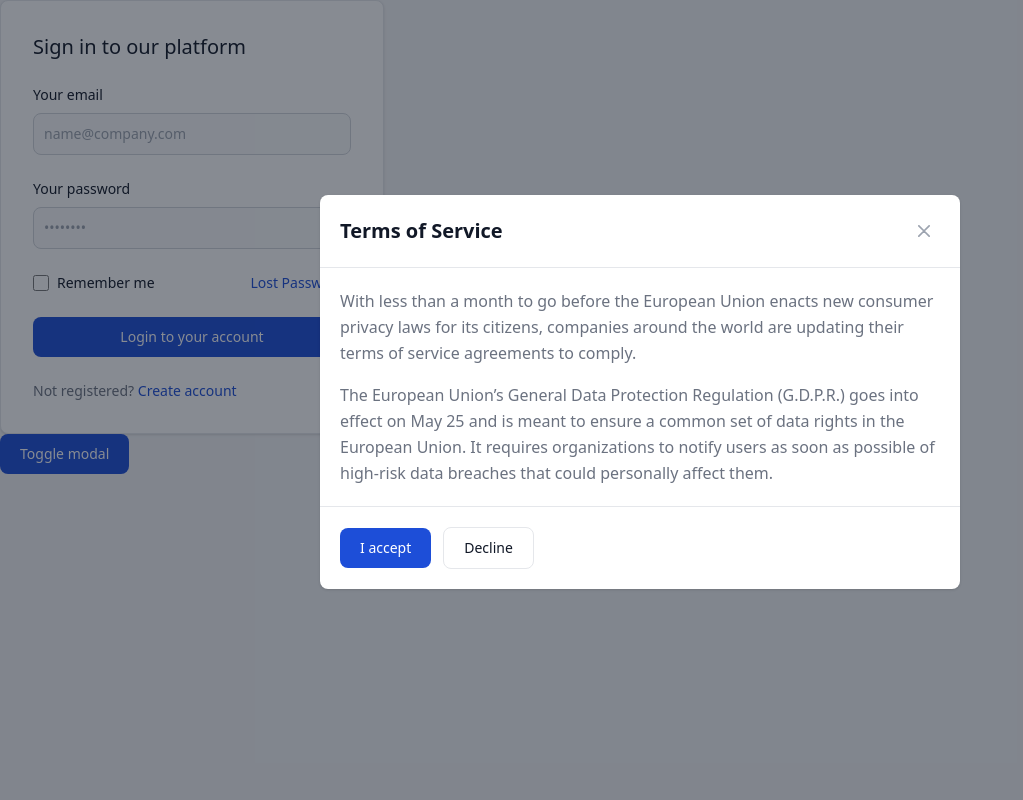
After one commit to ExiledVentia/generic-shopping-website, a PHP site: page /login.php in a window 1280 px wide, after a click on "Toggle modal". The commit adds this page. Shown: the whole page, without its empty margins (0-1023 px from the left). Run offline with PHP 8.4, Linux system fonts and the light colour scheme; some libraries are stand-ins or nearby versions.

Commit message:
Added db datefunc and session, also tried to fix Tailwind

```diff
--- a/admin/dashboard.php
+++ b/admin/dashboard.php
@@ -1,3 +1,4 @@
+<?php //include 'session.php'; ?>
 <!DOCTYPE html>
 <html lang="en">
 <head>
--- a/db.php
+++ b/db.php
@@ -1,3 +1,7 @@
 <?php
+$conn = mysqli_connect("localhost","root","","db_warungonline");
 
+if (mysqli_connect_errno()) {
+echo "Connection to database failed: " . mysqli_connect_error();
+}
 ?>
--- /dev/null
+++ b/public/login.php
@@ -0,0 +1,80 @@
+<!DOCTYPE html>
+<html lang="en">
+<head>
+    <meta charset="UTF-8">
+    <meta name="viewport" content="width=device-width, initial-scale=1.0">
+    <title>Login</title>
+    <script src="https://cdn.tailwindcss.com"></script>
+</head>
+<body class="bg-gray-100 dark:bg-gray-800">
+<div class="w-full max-w-sm p-4 bg-white border border-gray-200 rounded-lg shadow sm:p-6 md:p-8 dark:bg-gray-800 dark:border-gray-700">
+    <form class="space-y-6" action="#">
+        <h5 class="text-xl font-medium text-gray-900 dark:text-white">Sign in to our platform</h5>
+        <div>
+            <label for="email" class="block mb-2 text-sm font-medium text-gray-900 dark:text-white">Your email</label>
+            <input type="email" name="email" id="email" class="bg-gray-50 border border-gray-300 text-gray-900 text-sm rounded-lg focus:ring-blue-500 focus:border-blue-500 block w-full p-2.5 dark:bg-gray-600 dark:border-gray-500 dark:placeholder-gray-400 dark:text-white" placeholder="name@company.com" required="">
+        </div>
+        <div>
+            <label for="password" class="block mb-2 text-sm font-medium text-gray-900 dark:text-white">Your password</label>
+            <input type="password" name="password" id="password" placeholder="••••••••" class="bg-gray-50 border border-gray-300 text-gray-900 text-sm rounded-lg focus:ring-blue-500 focus:border-blue-500 block w-full p-2.5 dark:bg-gray-600 dark:border-gray-500 dark:placeholder-gray-400 dark:text-white" required="">
+        </div>
+        <div class="flex items-start">
+            <div class="flex items-start">
+                <div class="flex items-center h-5">
+                    <input id="remember" type="checkbox" value="" class="w-4 h-4 border border-gray-300 rounded bg-gray-50 focus:ring-3 focus:ring-blue-300 dark:bg-gray-700 dark:border-gray-600 dark:focus:ring-blue-600 dark:ring-offset-gray-800 dark:focus:ring-offset-gray-800" required="">
+                </div>
+                <label for="remember" class="ms-2 text-sm font-medium text-gray-900 dark:text-gray-300">Remember me</label>
+            </div>
+            <a href="#" class="ms-auto text-sm text-blue-700 hover:underline dark:text-blue-500">Lost Password?</a>
+        </div>
+        <button type="submit" class="w-full text-white bg-blue-700 hover:bg-blue-800 focus:ring-4 focus:outline-none focus:ring-blue-300 font-medium rounded-lg text-sm px-5 py-2.5 text-center dark:bg-blue-600 dark:hover:bg-blue-700 dark:focus:ring-blue-800">Login to your account</button>
+        <div class="text-sm font-medium text-gray-500 dark:text-gray-300">
+            Not registered? <a href="#" class="text-blue-700 hover:underline dark:text-blue-500">Create account</a>
+        </div>
+    </form>
+</div>
+
+
+<!-- Modal toggle -->
+<button data-modal-target="default-modal" data-modal-toggle="default-modal" class="block text-white bg-blue-700 hover:bg-blue-800 focus:ring-4 focus:outline-none focus:ring-blue-300 font-medium rounded-lg text-sm px-5 py-2.5 text-center dark:bg-blue-600 dark:hover:bg-blue-700 dark:focus:ring-blue-800" type="button">
+  Toggle modal
+</button>
+
+<!-- Main modal -->
+<div id="default-modal" tabindex="-1" aria-hidden="true" class="hidden overflow-y-auto overflow-x-hidden fixed top-0 right-0 left-0 z-50 justify-center items-center w-full md:inset-0 h-[calc(100%-1rem)] max-h-full">
+    <div class="relative p-4 w-full max-w-2xl max-h-full">
+        <!-- Modal content -->
+        <div class="relative bg-white rounded-lg shadow dark:bg-gray-700">
+            <!-- Modal header -->
+            <div class="flex items-center justify-between p-4 md:p-5 border-b rounded-t dark:border-gray-600">
+                <h3 class="text-xl font-semibold text-gray-900 dark:text-white">
+                    Terms of Service
+                </h3>
+                <button type="button" class="text-gray-400 bg-transparent hover:bg-gray-200 hover:text-gray-900 rounded-lg text-sm w-8 h-8 ms-auto inline-flex justify-center items-center dark:hover:bg-gray-600 dark:hover:text-white" data-modal-hide="default-modal">
+                    <svg class="w-3 h-3" aria-hidden="true" xmlns="http://www.w3.org/2000/svg" fill="none" viewBox="0 0 14 14">
+                        <path stroke="currentColor" stroke-linecap="round" stroke-linejoin="round" stroke-width="2" d="m1 1 6 6m0 0 6 6M7 7l6-6M7 7l-6 6"/>
+                    </svg>
+                    <span class="sr-only">Close modal</span>
+                </button>
+            </div>
+            <!-- Modal body -->
+            <div class="p-4 md:p-5 space-y-4">
+                <p class="text-base leading-relaxed text-gray-500 dark:text-gray-400">
+                    With less than a month to go before the European Union enacts new consumer privacy laws for its citizens, companies around the world are updating their terms of service agreements to comply.
+                </p>
+                <p class="text-base leading-relaxed text-gray-500 dark:text-gray-400">
+                    The European Union’s General Data Protection Regulation (G.D.P.R.) goes into effect on May 25 and is meant to ensure a common set of data rights in the European Union. It requires organizations to notify users as soon as possible of high-risk data breaches that could personally affect them.
+                </p>
+            </div>
+            <!-- Modal footer -->
+            <div class="flex items-center p-4 md:p-5 border-t border-gray-200 rounded-b dark:border-gray-600">
+                <button data-modal-hide="default-modal" type="button" class="text-white bg-blue-700 hover:bg-blue-800 focus:ring-4 focus:outline-none focus:ring-blue-300 font-medium rounded-lg text-sm px-5 py-2.5 text-center dark:bg-blue-600 dark:hover:bg-blue-700 dark:focus:ring-blue-800">I accept</button>
+                <button data-modal-hide="default-modal" type="button" class="py-2.5 px-5 ms-3 text-sm font-medium text-gray-900 focus:outline-none bg-white rounded-lg border border-gray-200 hover:bg-gray-100 hover:text-blue-700 focus:z-10 focus:ring-4 focus:ring-gray-100 dark:focus:ring-gray-700 dark:bg-gray-800 dark:text-gray-400 dark:border-gray-600 dark:hover:text-white dark:hover:bg-gray-700">Decline</button>
+            </div>
+        </div>
+    </div>
+</div>
+
+<script src="../node_modules/flowbite/dist/flowbite.min.js"></script>
+</body>
+</html>
--- a/tailwind.config.js
+++ b/tailwind.config.js
@@ -1,6 +1,6 @@
 /** @type {import('tailwindcss').Config} */
 module.exports = {
-  content: ["./public/**/*.{html,php}","./admin/**/*.{html,php}","./node_modules/flowbite/**/*.js"],
+  content: ["./public/**/*.{html,php}","./admin/**/*.{html,php}","./user/**/*.{html,php}","./node_modules/flowbite/**/*.js"],
   theme: {
     extend: {},
   },
```
Also changed, not shown: admin/session.php (added, +13 -0 lines), css/style.css (+0 -156 lines), datefunc.php (added, +49 -0 lines).
